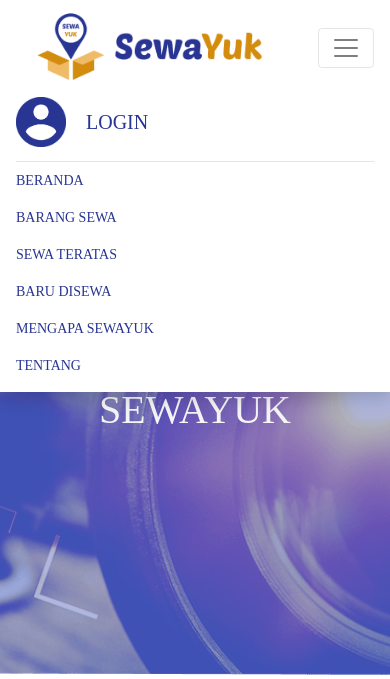
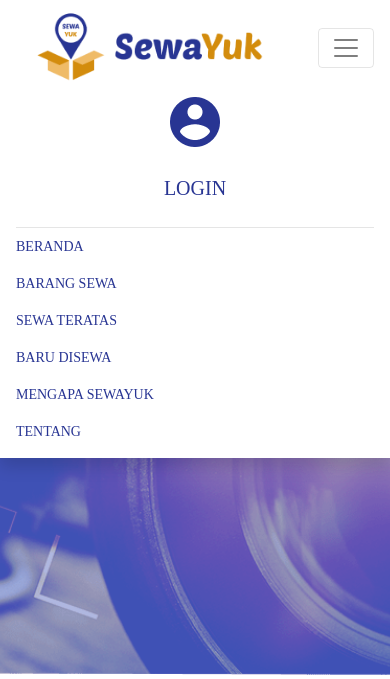
Before and after one commit to mrrezkii/CodeIgneter-SewaYuk, a CodeIgniter app: the page made by application/views/v_home.php in a window 390 px wide, after a click that opens the changed part. Shown: the top 679 px of the page. Run offline with CodeIgniter, Linux system fonts and the light colour scheme; data that the repository does not hold is empty; some web fonts are replaced.

Commit message:
Profil dan nama di tengah

```diff
--- a/application/views/v_home.php
+++ b/application/views/v_home.php
@@ -81,14 +81,14 @@
         		<a class="nav-link dropdown-toggle font-opensans-bold " href="#" id="dropdown02" data-toggle="dropdown" aria-haspopup="true" aria-expanded="false">
 				<?=$this->session->userdata('nama_user')?> &nbsp;
 				<?php if($this->session->userdata('foto_profil') != NULL ) : ?>
-				<img class="img-fluid" src="<?=base_url("assets/user/foto/profil/".$this->session->userdata('foto_profil'))?>" alt="" width="40" style="border-radius: 50%">
+				<center><img class="img-fluid" src="<?=base_url("assets/user/foto/profil/".$this->session->userdata('foto_profil'))?>" alt="" width="40" style="border-radius: 50%"></center>
 				<?php else: ?>
-				<img class="img-fluid" src="<?= base_url() ?>assets/admin/images/user.png" alt="" width="22" style="border-radius: 50%">
+				<center><img class="img-fluid" src="<?= base_url() ?>assets/admin/images/user.png" alt="" width="22" style="border-radius: 50%"></center>
 				<?php endif ?>
 
 				</a>
 				<div class="dropdown-menu dropdown-menu-right" aria-labelledby="dropdown02">
-					<a class="dropdown-item" href="<?=base_url("user/profil/".$this->session->userdata('id_user'))?>"><p>Profil</p></a>
+					<a class="dropdown-item" href="<?=base_url("user/profil/".$this->session->userdata('id_user'))?>"><p class="text-center">Profil</p></a>
 					<?php if($this->session->userdata('status')== "Admin"): ?>
 					<a class="dropdown-item" href="<?=base_url()?>Admin">Laman Admin</a>
 					<?php endif ?>
@@ -172,9 +172,10 @@
 
 		<ul class="navbar-nav mr-auto collapse-sm">
 			<li class="nav-item">
-        		<a class="nav-link font-opensans-bold " href="<?=base_url()?>user/login" aria-haspopup="true" aria-expanded="false">
-					<img class="img-fluid profil-sm" src="<?=base_url()?>assets/global/image/rounded account-sm.png" alt="Rounded account" width="50px">
-					<p>Login</p>
+        		<a class="nav-link font-opensans-bold" href="<?=base_url()?>user/login" aria-haspopup="true" aria-expanded="false">
+					<center><img class="img-fluid profil-sm" src="<?=base_url()?>assets/global/image/rounded account-sm.png" alt="Rounded account"></center>
+					<br>
+					<p class="text-center">Login</p>
 				</a>
 
      		</li>
--- a/assets/global/css/custom/home.css
+++ b/assets/global/css/custom/home.css
@@ -94,7 +94,7 @@
 	display: none;
 }
 .profil-sm{
-	display: none
+	display: none;
 }
 
 /* Section Beranda */
--- a/assets/global/css/custom/mediaquery_home.css
+++ b/assets/global/css/custom/mediaquery_home.css
@@ -104,16 +104,13 @@
 	}
 	.profil-sm{
 		display: block;
-		float: left;
 	}
 	.collapse-sm li a p{
-		margin-top: 10px;
+		margin-top: 5px;
 		font-size: 20px;
-		padding-left: 70px!important;
 	}
 	.hr-collapse {
 		margin: 0em;
-
 	}
 }
 
```
Also changed, not shown: assets/global/image/rounded account-sm.png.
